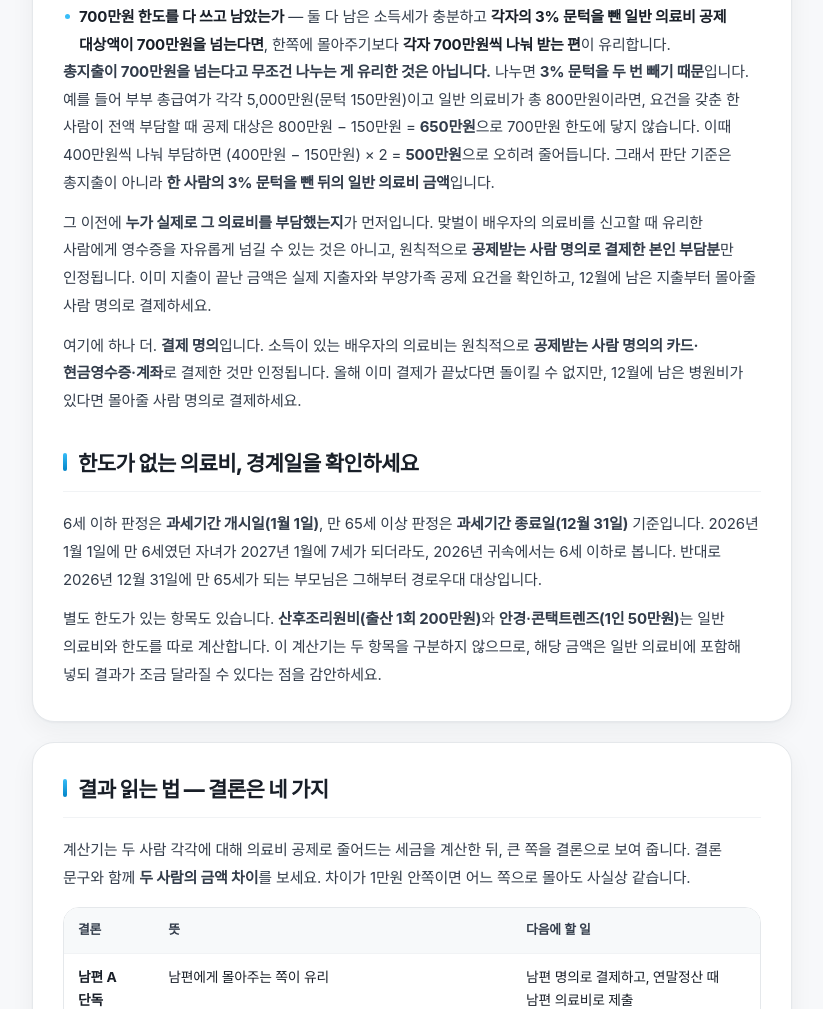
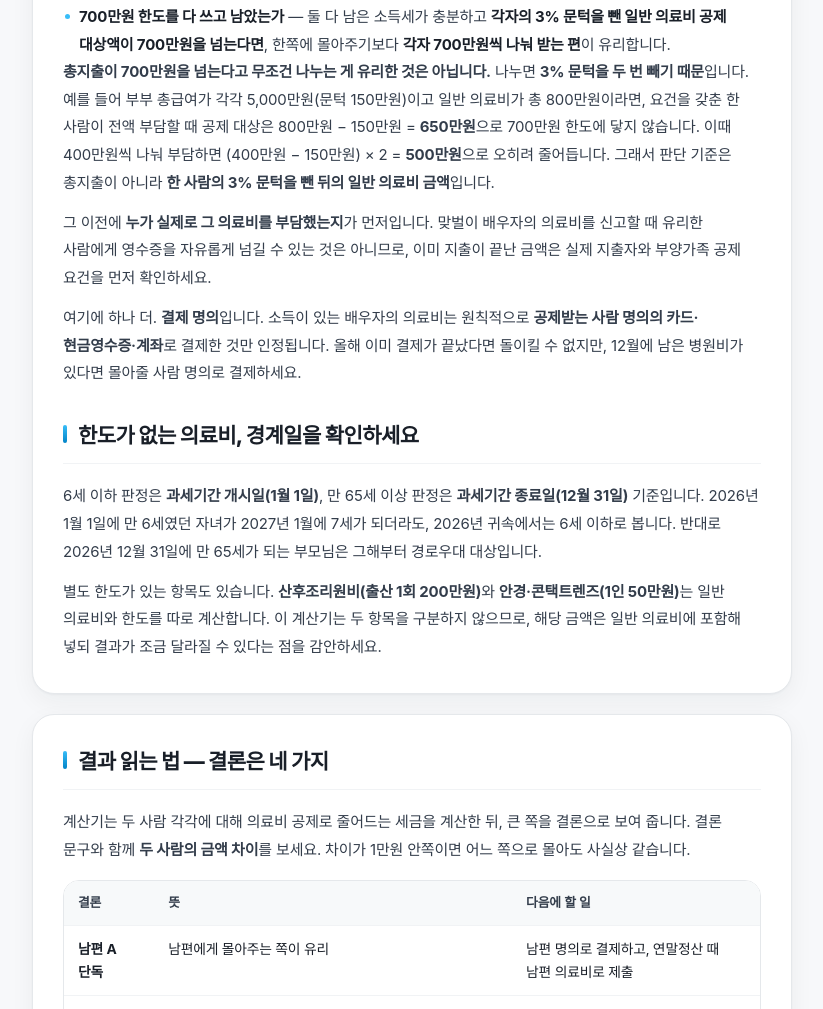
Before and after one commit to besunp1004-cmd/usefulkit, a plain HTML site: page medical-tax.html in a window 1280 px wide. Shown: the part 4589-5598 px from the top of the page, without its empty margins (228-1051 px from the left). Drawn offline with Linux system fonts and the light colour scheme; a web font is replaced by a local one.

Commit message:
의료비 본문: 부담자·결제 명의 안내 중복 정리

```diff
--- a/medical-tax.html
+++ b/medical-tax.html
@@ -1173,7 +1173,7 @@ function mcDecide(A, B, gA, gB){
         <li><b>700만원 한도를 다 쓰고 남았는가</b> — 둘 다 남은 소득세가 충분하고 <b>각자의 3% 문턱을 뺀 일반 의료비 공제 대상액이 700만원을 넘는다면</b>, 한쪽에 몰아주기보다 <b>각자 700만원씩 나눠 받는 편</b>이 유리합니다.</li>
       </ul>
       <p><b>총지출이 700만원을 넘는다고 무조건 나누는 게 유리한 것은 아닙니다.</b> 나누면 <b>3% 문턱을 두 번 빼기 때문</b>입니다. 예를 들어 부부 총급여가 각각 5,000만원(문턱 150만원)이고 일반 의료비가 총 800만원이라면, 요건을 갖춘 한 사람이 전액 부담할 때 공제 대상은 800만원 − 150만원 = <b>650만원</b>으로 700만원 한도에 닿지 않습니다. 이때 400만원씩 나눠 부담하면 (400만원 − 150만원) × 2 = <b>500만원</b>으로 오히려 줄어듭니다. 그래서 판단 기준은 총지출이 아니라 <b>한 사람의 3% 문턱을 뺀 뒤의 일반 의료비 금액</b>입니다.</p>
-      <p>그 이전에 <b>누가 실제로 그 의료비를 부담했는지</b>가 먼저입니다. 맞벌이 배우자의 의료비를 신고할 때 유리한 사람에게 영수증을 자유롭게 넘길 수 있는 것은 아니고, 원칙적으로 <b>공제받는 사람 명의로 결제한 본인 부담분</b>만 인정됩니다. 이미 지출이 끝난 금액은 실제 지출자와 부양가족 공제 요건을 확인하고, 12월에 남은 지출부터 몰아줄 사람 명의로 결제하세요.</p>
+      <p>그 이전에 <b>누가 실제로 그 의료비를 부담했는지</b>가 먼저입니다. 맞벌이 배우자의 의료비를 신고할 때 유리한 사람에게 영수증을 자유롭게 넘길 수 있는 것은 아니므로, 이미 지출이 끝난 금액은 실제 지출자와 부양가족 공제 요건을 먼저 확인하세요.</p>
       <p>여기에 하나 더. <b>결제 명의</b>입니다. 소득이 있는 배우자의 의료비는 원칙적으로 <b>공제받는 사람 명의의 카드·현금영수증·계좌</b>로 결제한 것만 인정됩니다. 올해 이미 결제가 끝났다면 돌이킬 수 없지만, 12월에 남은 병원비가 있다면 몰아줄 사람 명의로 결제하세요.</p>
 
       <h2>한도가 없는 의료비, 경계일을 확인하세요</h2>
```
